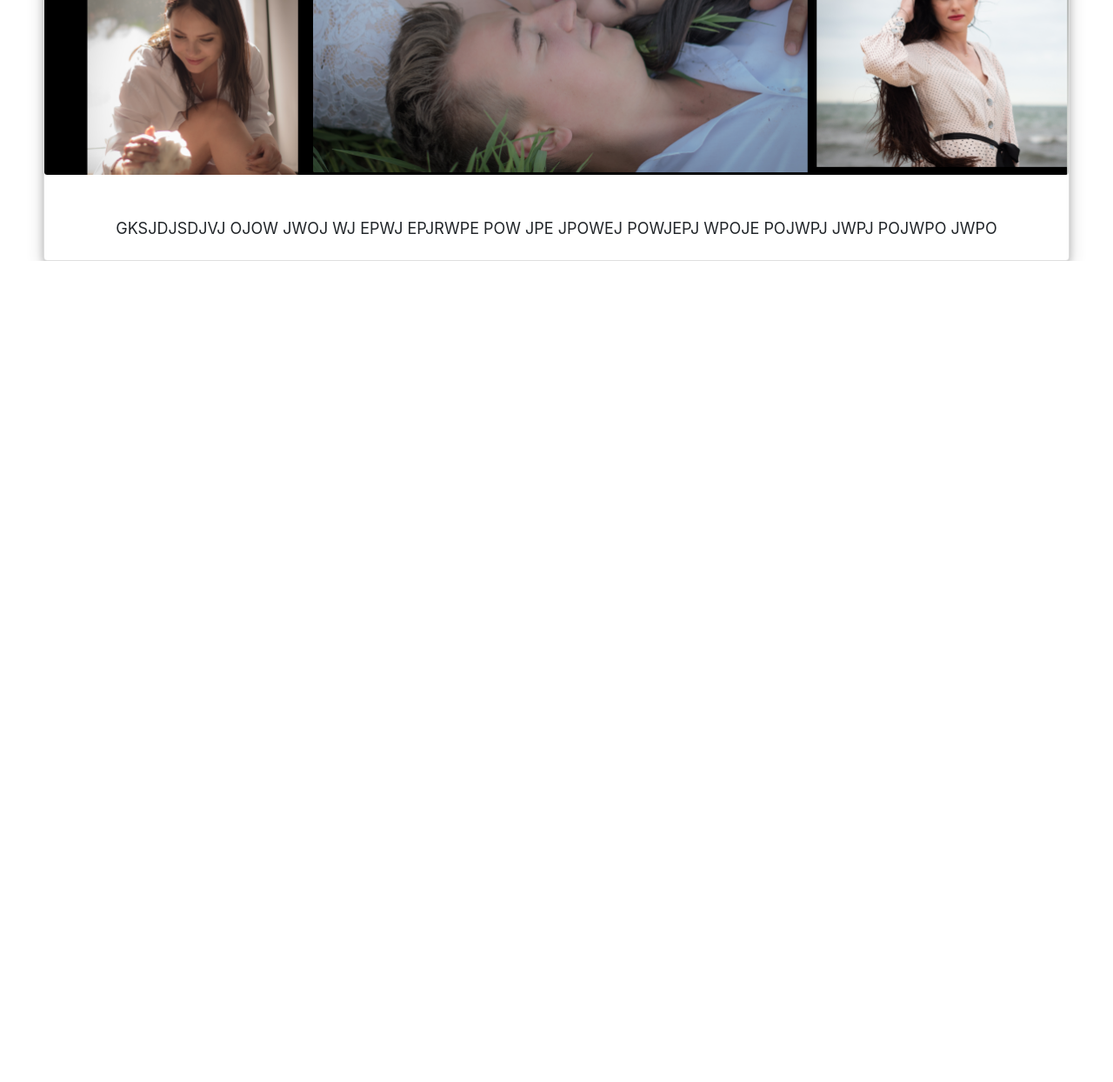
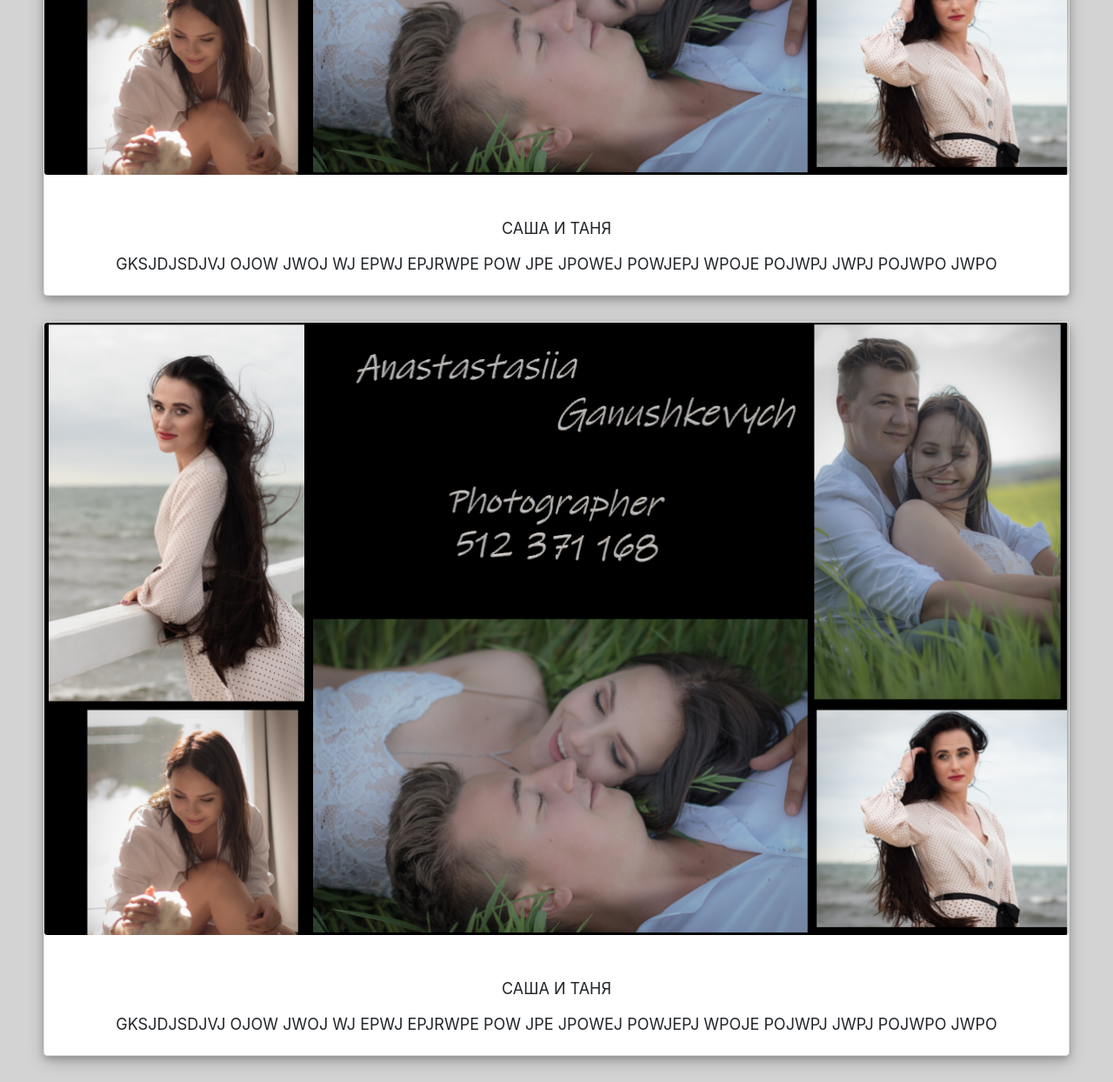
Before and after one commit to ganushkevychv/photoProject, a Gatsby site: page / in a window 1280 px wide. Shown: the part 1334-2578 px from the top of the page at 87% size. Before the commit the page ends 1634 px from the top, so only its background shows below. Built offline with nearby package versions, Linux system fonts and the light colour scheme; Gatsby itself is replaced by a stand-in of ours.

Commit message:
bg-color was changed, new cards added to story.js

```diff
--- a/src/components/layout.css
+++ b/src/components/layout.css
@@ -8,7 +8,7 @@ body {
   margin: 0;
   -webkit-font-smoothing: antialiased;
   -moz-osx-font-smoothing: grayscale;
-
+  background-color:lightgray !important;
 }
 article,
 aside,
--- a/src/components/story.js
+++ b/src/components/story.js
@@ -1,19 +1,32 @@
 import React from "react"
 import { Card, CardTitle, CardBody, CardText, CardImg} from "reactstrap"
 import back from "../images/back.png"
-const Story = (props) => {
+const Story = () => {
     const card = {
         boxShadow:"0 4px 8px 0 rgba(0, 0, 0, 0.2), 0 6px 20px 0 rgba(0, 0, 0, 0.19)",
         alignItems:"center",
         marginLeft:"50px",
         marginRight:"50px",
+        marginBottom:"30px",
     }
     return(
+
 <div style={{textAlign:"center"}}>
-
             <Card style={card}>
             <CardImg src={back}/>
             <CardBody >
+                <CardTitle className="text-center text-uppercase">Саша и Таня</CardTitle>
+              <CardText className="text-center text-uppercase">
+              <p>
+                gksjdjSDJVJ OJOW JWOJ WJ EPWJ EPJRWPE POW JPE JPOWEJ POWJEPJ WPOJE POJWPJ JWPJ POJWPO JWPO
+              </p>
+              </CardText>
+            </CardBody>
+            </Card>
+            <Card style={card}>
+            <CardImg src={back}/>
+            <CardBody >
+                <CardTitle className="text-center text-uppercase">Саша и Таня</CardTitle>
               <CardText className="text-center text-uppercase">
               <p>
                 gksjdjSDJVJ OJOW JWOJ WJ EPWJ EPJRWPE POW JPE JPOWEJ POWJEPJ WPOJE POJWPJ JWPJ POJWPO JWPO
```
